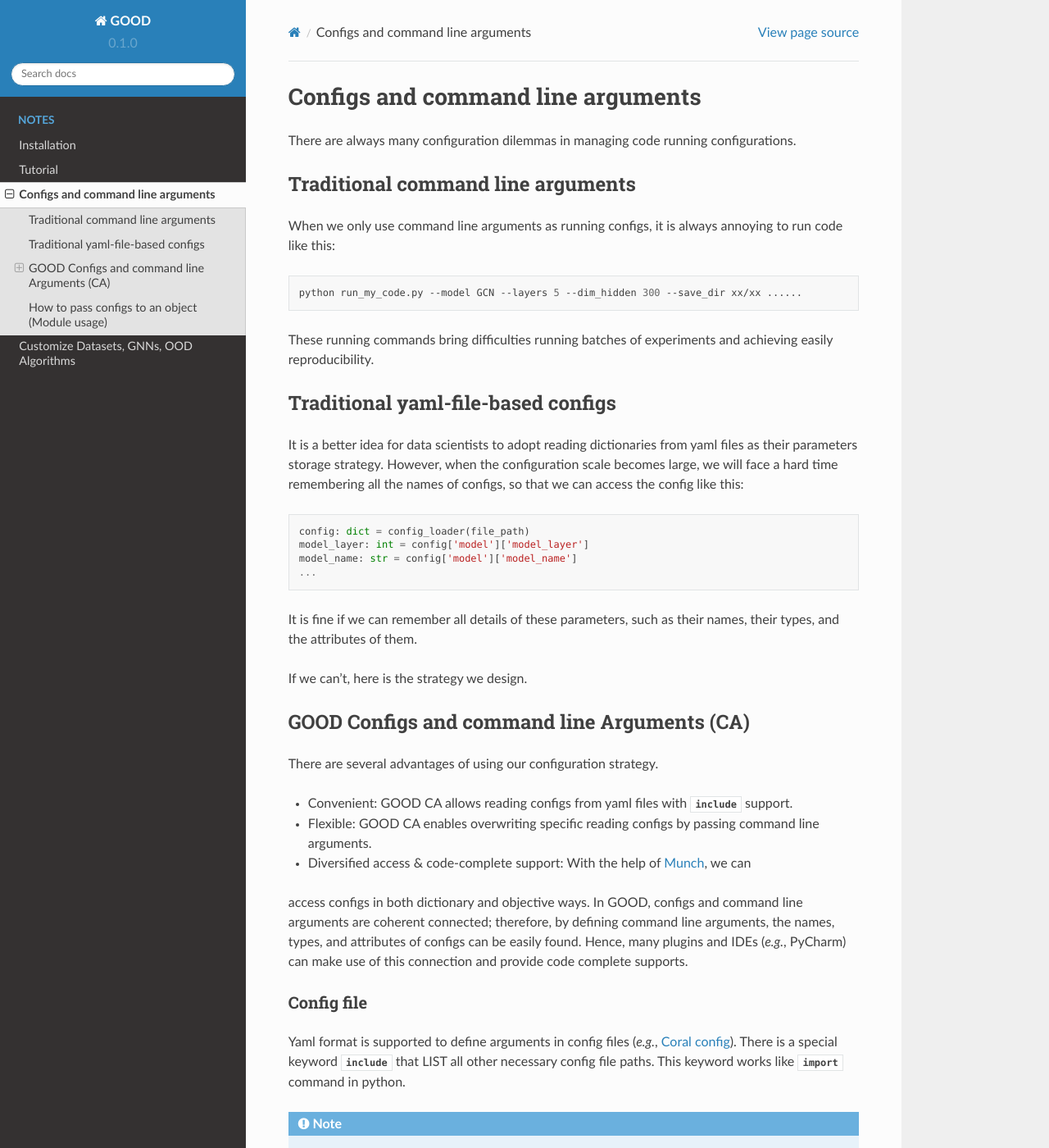
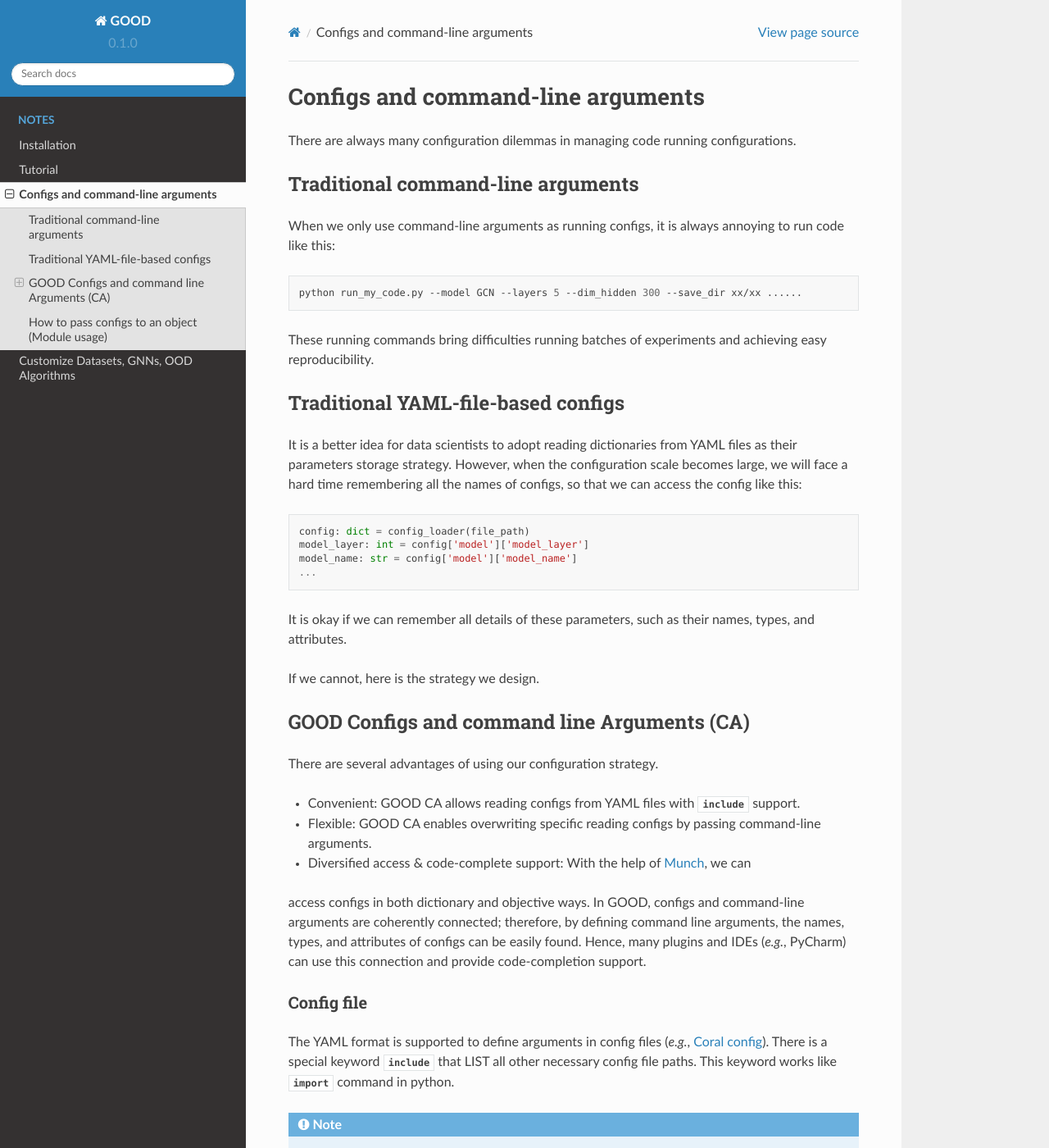
Before and after one commit to divelab/GOOD, a Sphinx documentation site: the page built from docs/source/configs.rst, in a window 1280 px wide and 1400 px high. Shown: the whole window at 82% size. Built offline with Sphinx 7.4.7 and the Read the Docs theme 2.0.0, drawn with Linux system fonts in a browser that asks for light colours; some of the changed text lies outside the part shown.

Commit message:
docs [skip ci]

```diff
--- a/docs/source/configs.rst
+++ b/docs/source/configs.rst
@@ -1,23 +1,23 @@
-Configs and command line arguments
+Configs and command-line arguments
 ============================================
 
 There are always many configuration dilemmas in managing code running configurations.
 
-Traditional command line arguments
+Traditional command-line arguments
 ------------------------------------
 
-When we only use command line arguments as running configs, it is always annoying to run code like this:
+When we only use command-line arguments as running configs, it is always annoying to run code like this:
 
 .. code-block:: shell
 
    python run_my_code.py --model GCN --layers 5 --dim_hidden 300 --save_dir xx/xx ......
 
-These running commands bring difficulties running batches of experiments and achieving easily reproducibility.
+These running commands bring difficulties running batches of experiments and achieving easy reproducibility.
 
-Traditional yaml-file-based configs
+Traditional YAML-file-based configs
 -------------------------------------------
 
-It is a better idea for data scientists to adopt reading dictionaries from yaml files as their parameters storage strategy. However,
+It is a better idea for data scientists to adopt reading dictionaries from YAML files as their parameters storage strategy. However,
 when the configuration scale becomes large, we will face a hard time remembering all the names of configs, so
 that we can access the config like this:
 
@@ -28,31 +28,31 @@ that we can access the config like this:
    model_name: str = config['model']['model_name']
    ...
 
-It is fine if we can remember all details of these parameters, such as their names, their types, and the attributes of them.
+It is okay if we can remember all details of these parameters, such as their names, types, and attributes.
 
-If we can't, here is the strategy we design.
+If we cannot, here is the strategy we design.
 
 GOOD Configs and command line Arguments (CA)
 -----------------------------------------------
 
 There are several advantages of using our configuration strategy.
 
-- Convenient: GOOD CA allows reading configs from yaml files with :obj:`include` support.
-- Flexible: GOOD CA enables overwriting specific reading configs by passing command line arguments.
+- Convenient: GOOD CA allows reading configs from YAML files with :obj:`include` support.
+- Flexible: GOOD CA enables overwriting specific reading configs by passing command-line arguments.
 - Diversified access & code-complete support: With the help of `Munch <https://github.com/Infinidat/munch>`_, we can
-access configs in both dictionary and objective ways. In GOOD, configs and command line arguments are coherent connected;
+access configs in both dictionary and objective ways. In GOOD, configs and command-line arguments are coherently connected;
 therefore, by defining command line arguments, the names, types, and attributes of configs can be easily found. Hence,
-many plugins and IDEs (*e.g.*, PyCharm) can make use of this connection and provide code complete supports.
+many plugins and IDEs (*e.g.*, PyCharm) can use this connection and provide code-completion support.
 
 Config file
 ^^^^^^^^^^^^^^
 
-Yaml format is supported to define arguments in config files (*e.g.*, `Coral config <https://github.com/divelab/GOOD/blob/docs/configs/GOOD_configs/GOODCMNIST/color/covariate/Coral.yaml>`_).
+The YAML format is supported to define arguments in config files (*e.g.*, `Coral config <https://github.com/divelab/GOOD/blob/docs/configs/GOOD_configs/GOODCMNIST/color/covariate/Coral.yaml>`_).
 There is a special keyword :obj:`include` that LIST all other necessary config file paths. This keyword works like
 :obj:`import` command in python.
 
 .. note::
-   Local file configs will overwrite imported configs when face key name duplications.
+   Local file configs will overwrite imported configs when facing key name duplications.
 
 **Config structure**
 
@@ -91,14 +91,14 @@ Given the config structure shown above, there are two ways to access:
    # object
    model_name = config.model.model_name
 
-Command line arguments
+Command-line arguments
 ^^^^^^^^^^^^^^^^^^^^^^^^^
 
-Command line arguments play a totally different role compared to config files. It provides config file choosing,
+Command-line arguments play a totally different role compared to config files. It provides config file choosing,
 arguments overwriting, and code hints for code-complete. In GOOD, we adopt `typed-argument-parser <https://github.com/swansonk14/typed-argument-parser#loading-from-configuration-files>`_
-to organize and parse command line arguments.
+to organize and parse command-line arguments.
 
-Arguments passed as command line arguments will overwrite arguments in config files. For example:
+Arguments passed as command-line arguments will overwrite arguments in config files. For example:
 
 .. code-block:: shell
 
--- a/docs/source/custom.rst
+++ b/docs/source/custom.rst
@@ -4,14 +4,14 @@ Customize Datasets, GNNs, OOD Algorithms
 Custom datasets
 ----------------
 
-To customize a new dataset that can be directly embedded into the GOOD pipeline, one has to implement a static method
+To customize a new dataset that can be directly embedded into the GOOD pipeline, one must implement a static method
 load with necessary meta information and register the dataset. For the ``load`` function, nothing is easier than directly
 refer :func:`the code as an example <GOOD.data.good_datasets.good_hiv.GOODHIV.load>`.
 
 *Register your dataset:*
 
 .. warning::
-   For a successful register, please always remember locating your class at a place that will be automatically imported
+   For a successful register, please always remember to locate your class at a place that will be automatically imported
    once the program starts.
 
 .. code-block:: python
--- a/docs/source/tutorial.rst
+++ b/docs/source/tutorial.rst
@@ -9,7 +9,7 @@ Works for both :ref:`Project installation <installation:Project usage installati
 GOOD datasets
 ^^^^^^^^^^^^^^^^^
 
-There are two ways to import 8 GOOD datasets with 14 domain selections and totally 42 splits:
+There are two ways to import 8 GOOD datasets with 14 domain selections and a totally 42 splits:
 
 .. code-block:: python
 
@@ -65,7 +65,7 @@ Please refer to :ref:`Project installation <installation:Project usage installat
 Quick intro
 ^^^^^^^^^^^^^^^
 
-It is a good beginning to directly make it work. Here, we provide the command line script `goodtg` (GOOD to go) to access the main function located at `GOOD.kernel.pipeline:main`.
+It is a good beginning to make it work directly. Here, we provide the command-line script `goodtg` (GOOD to go) to access the main function located at `GOOD.kernel.pipeline:main`.
 Choosing a config file in `configs/GOOD_configs`, we can start a task:
 
 .. code-block:: shell
@@ -136,7 +136,7 @@ To make full use of the project, we can add or modify datasets, GNNs, and OOD al
 
 **Understand configs**
 
-Except for customization, an important step is to understand how arguments are passed to where you need them. The :doc:`configs`
+Except for customization, an important step is to understand how arguments are passed to where they are needed. The :doc:`configs`
 describes the GOOD way for configurations.
 
 **Run the project**
```
Also changed, not shown: other parts of docs/source/configs.rst (+6 -6 lines).
